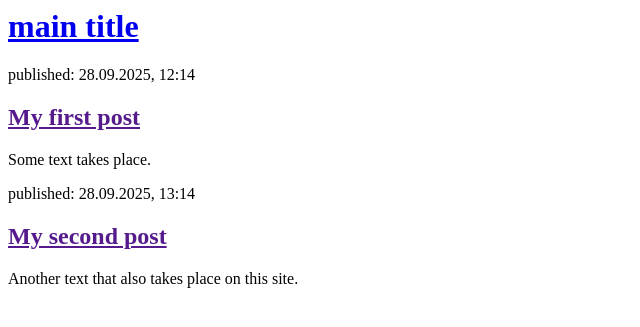
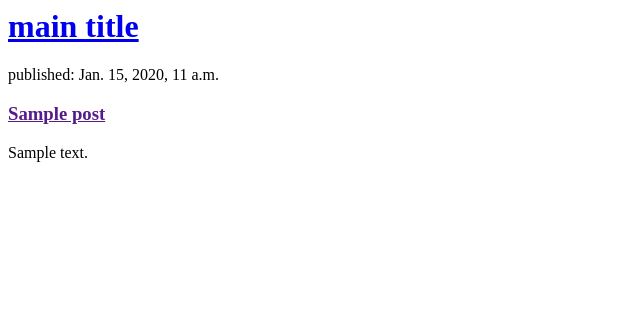
Before and after one commit to lizakaptsilovich/test_project, a Django app: page / in a window 1280 px wide. Shown: the top 327 px of the page, without its empty margins (0-640 px from the left). Run offline with Django 5.2, Linux system fonts and the light colour scheme; tables that the repository leaves empty hold one stand-in row (values such as "Sample post").

Commit message:
adding html

```diff
--- a/blog/templates/blog/post_list.html
+++ b/blog/templates/blog/post_list.html
@@ -6,17 +6,12 @@
         <div>
             <h1><a href="/">main title</a></h1>
         </div>
-
-        <div>
-            <p>published: 28.09.2025, 12:14</p>
-            <h2><a href="">My first post</a></h2>
-            <p>Some text takes place.</p>
-        </div>
-
-        <div>
-            <p>published: 28.09.2025, 13:14</p>
-            <h2><a href="">My second post</a></h2>
-            <p>Another text that also takes place on this site.</p>
-        </div>
+{% for post in posts %}
+    <div>
+        <p>published: {{ post.published_date }}</p>
+        <h3><a href="">{{ post.title }}</a></h3>
+        <p>{{ post.text|linebreaksbr }}</p>
+    </div>
+{% endfor %}
     </body>
 </html>
--- a/blog/views.py
+++ b/blog/views.py
@@ -1,8 +1,7 @@
-from django.http import HttpResponse
+
 from django.shortcuts import render
+from .models import Post
 
 def post_list(request):
-    return render(request, 'blog/post_list.html', {})
-
-def home_page(request):
-    return HttpResponse("you made it!")
+    posts=Post.objects.order_by('published_date')
+    return render(request, 'blog/post_list.html', {'posts': posts})
```
